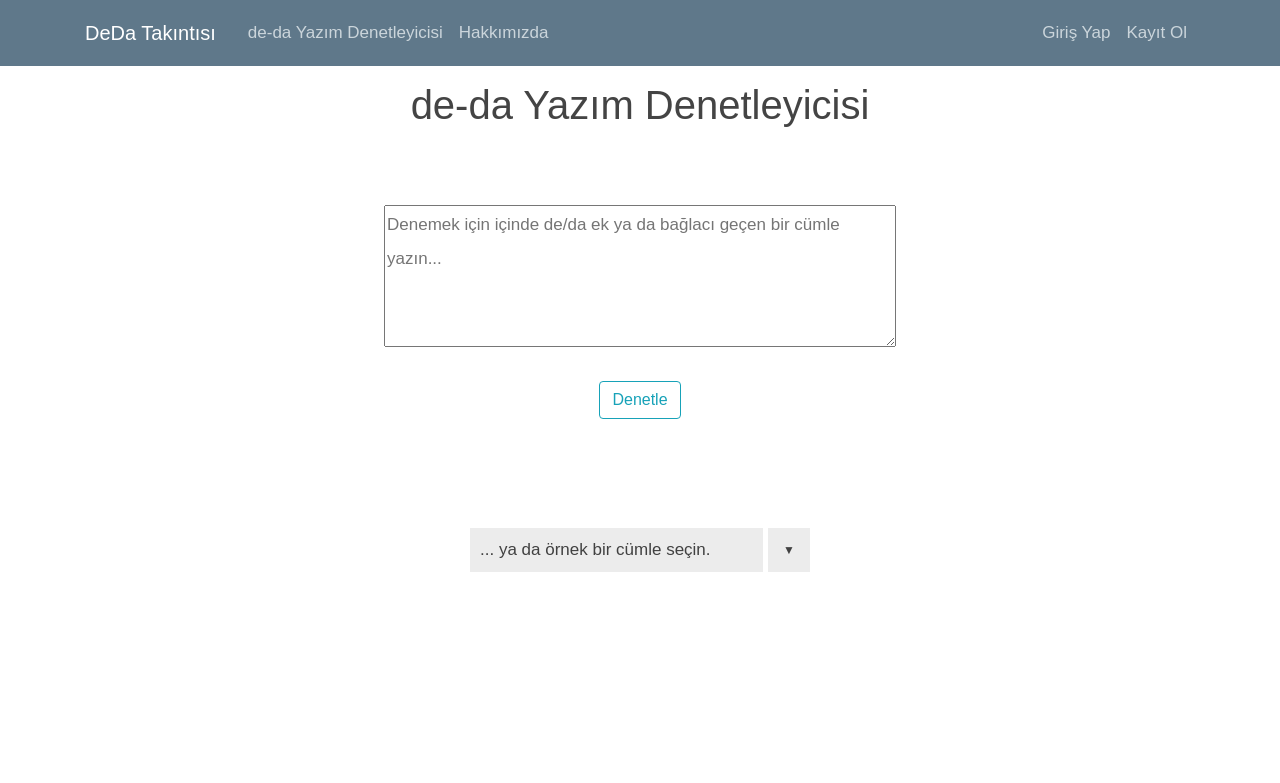
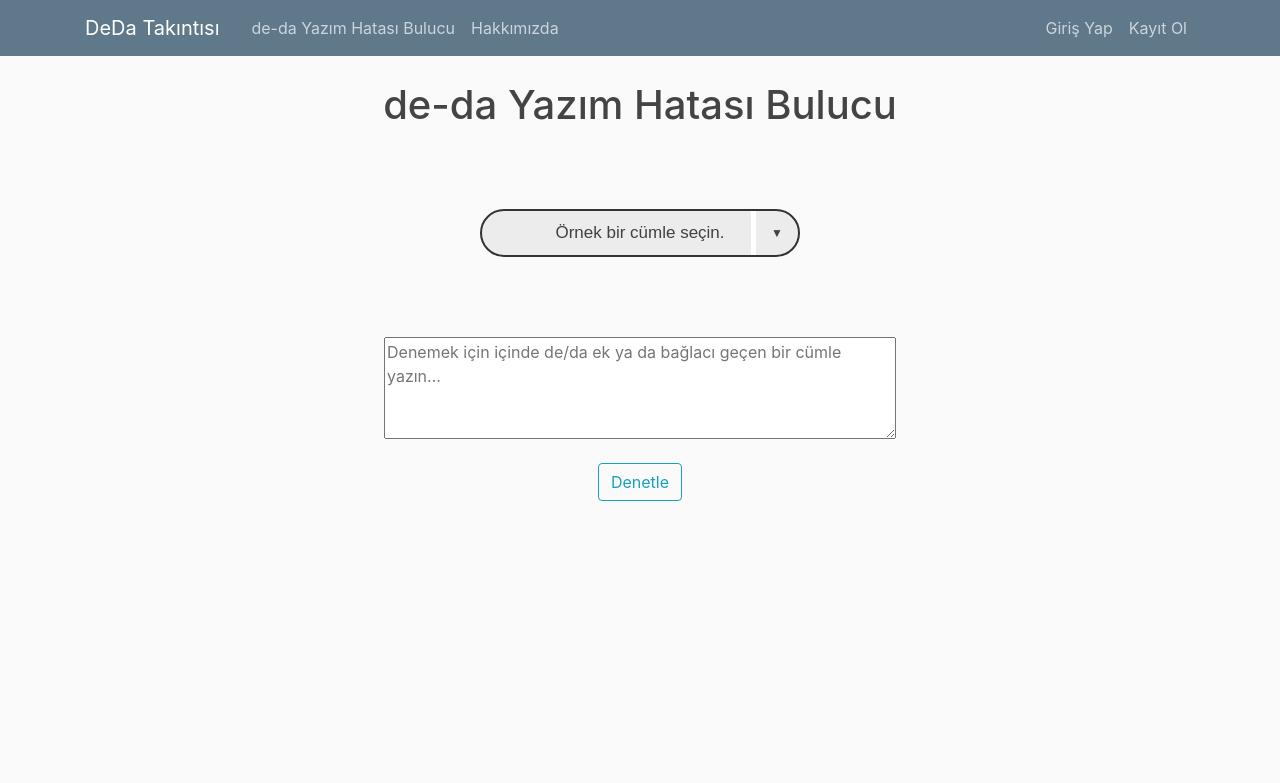
Before and after one commit to derlem/kanarya, a Django app: page /spellchecker/query/ in a window 1280 px wide. Shown: the top 783 px of the page. Run offline with Django 3.2, Linux system fonts and the light colour scheme; parts of the project's set-up code (start-up, migrations or seed data) failed here and were passed over; some libraries are stand-ins or nearby versions.

Commit message:
Minor visual improvements in the spellchecker

```diff
--- a/game_project/game/static/game/main.css
+++ b/game_project/game/static/game/main.css
@@ -411,11 +411,11 @@ tr:nth-child(even) {
 
 @import url(https://fonts.googleapis.com/css?family=Source+Sans+Pro);
 
-body {
-  background: #ffffff;
-  color: #414141;
-  font: 400 17px/2em 'Source Sans Pro', sans-serif;
-}
+//body {
+//  background: #ffffff;
+//  color: #414141;
+//  font: 400 17px/2em 'Source Sans Pro', sans-serif;
+//}
 
 .select-box {
   cursor: pointer;
@@ -423,6 +423,7 @@ body {
   max-width:  20em;
   margin: 5em auto;
   width: 100%;
+
 }
 
 .select,
@@ -430,6 +431,8 @@ body {
   color: #414141;
   display: block;
   font: 400 17px/2em 'Source Sans Pro', sans-serif;
+  border-radius: 25px;
+  border: 2px solid #333333;
 }
 
 .select {
--- a/game_project/game/templates/game/base.html
+++ b/game_project/game/templates/game/base.html
@@ -31,7 +31,7 @@
 	      </button>
 	      <div class="collapse navbar-collapse" id="navbarToggle">
 	        <div class="navbar-nav mr-auto">
-	          <a class="nav-item nav-link" href="{% url 'spellchecker_query' %}">de-da Yazım Denetleyicisi</a>
+	          <a class="nav-item nav-link" href="{% url 'spellchecker_query' %}">de-da Yazım Hatası Bulucu</a>
 	          <a class="nav-item nav-link" href="{% url 'about' %}">Hakkımızda</a>
 	        </div>
 	        <!-- Navbar Right Side -->
--- a/game_project/spellchecker/templates/spellchecker/spellchecker_query.html
+++ b/game_project/spellchecker/templates/spellchecker/spellchecker_query.html
@@ -5,10 +5,20 @@
 
 	<div class="spellchecker">
 
-		<h1>de-da Yazım Denetleyicisi</h1>
+		<h1>de-da Yazım Hatası Bulucu</h1>
 
-		<br>
-		<br>
+		<div class="select-box">
+
+		  <label for="dropdown" class="label select-box1"><span class="label-desc">Örnek bir cümle seçin.</span> </label>
+		  <select id="dropdown" class="select">
+		    <option value="Ekran da Tarkan'ı gören seyirciler çok heyecanlandı.">Ekran da Tarkan'ı gören seyirciler çok heyecanlandı.</option>
+		    <option value="Gördük ki evden çıkmadanda hayat devam ediyor.">Gördük ki evden çıkmadanda hayat devam ediyor.</option>
+		    <option value="Yazım denetleyicisini onlar da çok beğendi.">Yazım denetleyicisini onlar da çok beğendi.</option>
+		  </select>
+
+		</div>
+
+
 
 		<form method="POST">
         	{% csrf_token %}
@@ -25,16 +35,7 @@
 
     </div>
 
-  <div class="select-box">
 
-    <label for="dropdown" class="label select-box1"><span class="label-desc">... ya da örnek bir cümle seçin.</span> </label>
-    <select id="dropdown" class="select">
-      <option value="Ekran da Tarkan'ı gören seyirciler çok heyecanlandı.">Ekran da Tarkan'ı gören seyirciler çok heyecanlandı.</option>
-      <option value="Gördük ki evden çıkmadanda hayat devam ediyor.">Gördük ki evden çıkmadanda hayat devam ediyor.</option>
-      <option value="Yazım denetleyicisini onlar da çok beğendi.">Yazım denetleyicisini onlar da çok beğendi.</option>
-    </select>
-
-  </div>
 
 <script type="text/javascript">
 
```
